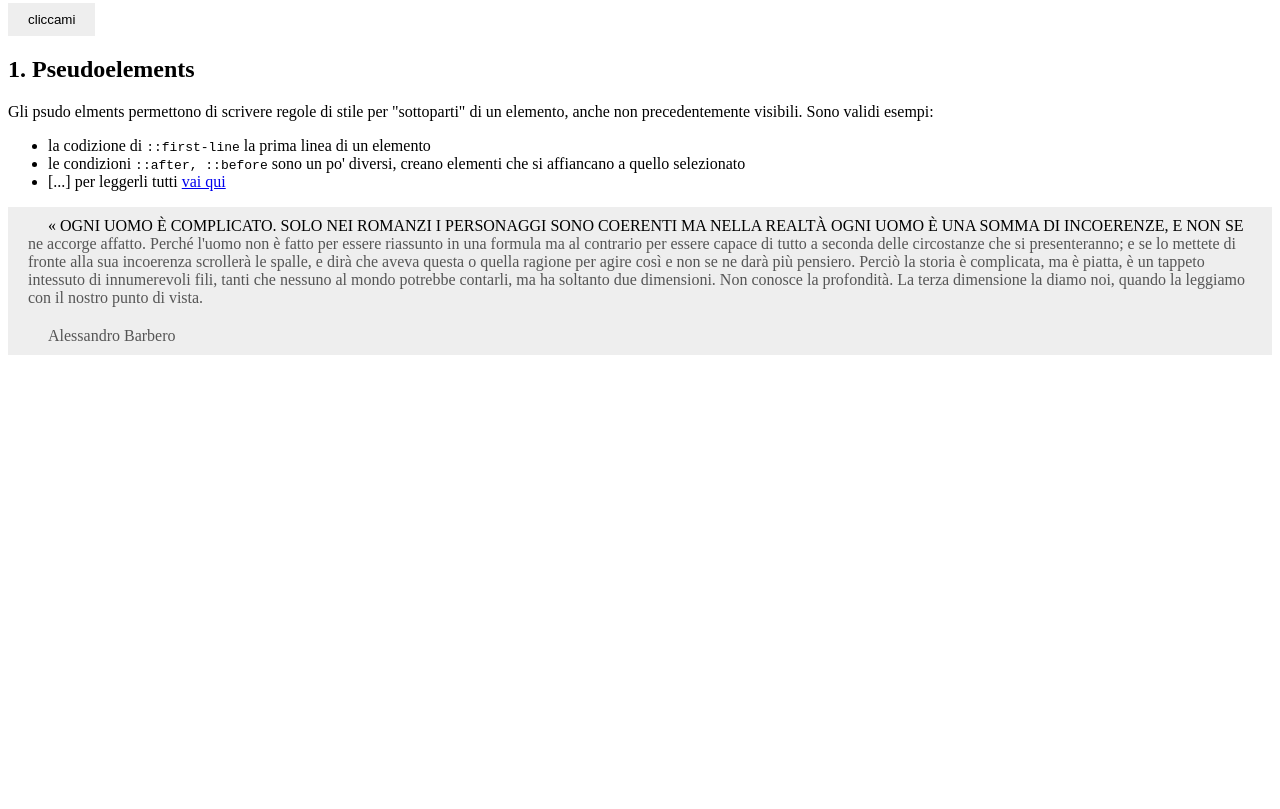
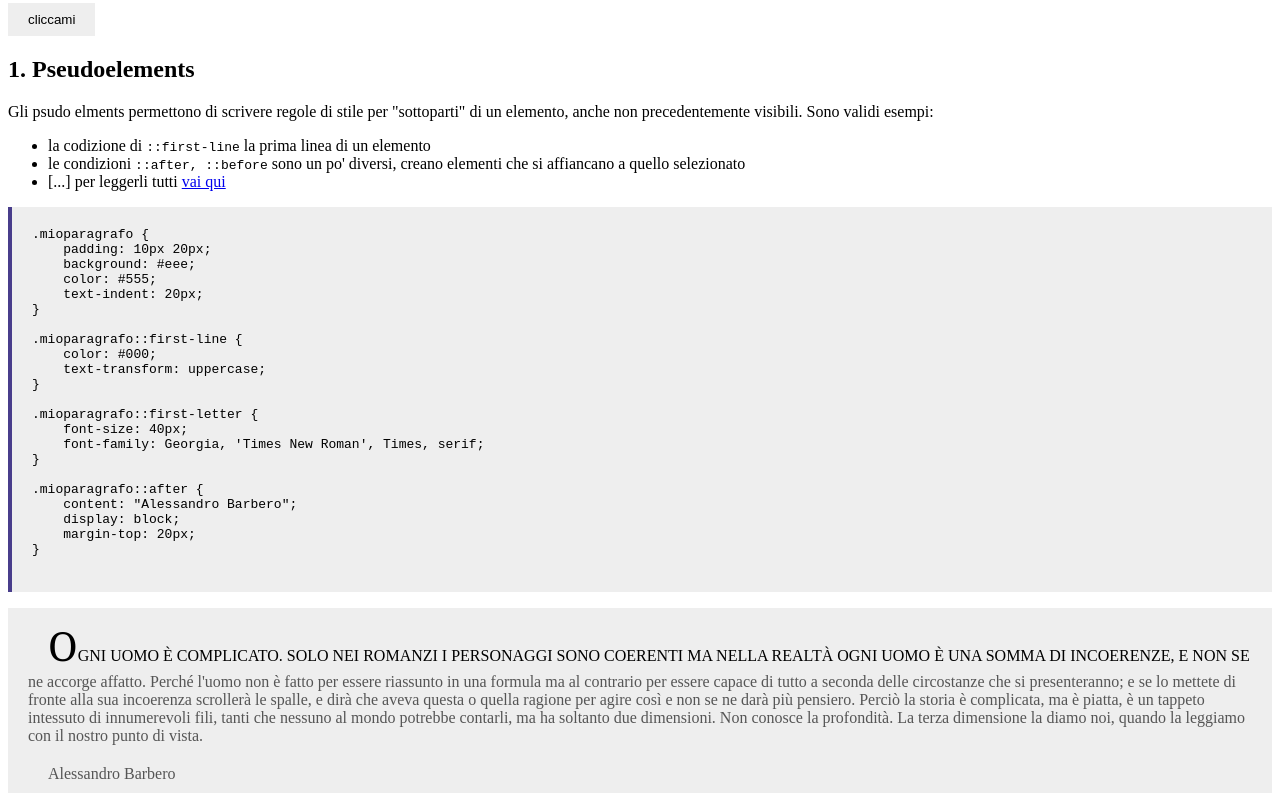
Before and after one commit to adellava/basic-html-css-workshop, a website: page 02_CSS/01_basic_concepts/05_pseudo_class_and_elements.html in a window 1280 px wide. Shown: the part 527-1336 px from the top of the page. Before the commit the page ends 898 px from the top, so only its background shows below. Drawn offline with Linux system fonts and the light colour scheme.

Commit message:
completa capitolo su pseudo class e pseudo elements

```diff
--- a/02_CSS/01_basic_concepts/05_pseudo_class_and_elements.html
+++ b/02_CSS/01_basic_concepts/05_pseudo_class_and_elements.html
@@ -112,11 +112,34 @@
                     margin-top: 20px;
                 }
 
-                .mioparagrafo::before {
-                    content: "«";
-                }
+            </style>
 
-            </style>
+            <pre class="codeexample">
+                <code>
+.mioparagrafo {
+    padding: 10px 20px;
+    background: #eee;
+    color: #555;
+    text-indent: 20px;
+}
+
+.mioparagrafo::first-line {
+    color: #000;
+    text-transform: uppercase;
+}
+
+.mioparagrafo::first-letter {
+    font-size: 40px;
+    font-family: Georgia, 'Times New Roman', Times, serif;
+}
+
+.mioparagrafo::after {
+    content: "Alessandro Barbero";
+    display: block;
+    margin-top: 20px;
+}
+                </code>
+            </pre>
             <p class="mioparagrafo">
                 Ogni uomo è complicato. Solo nei romanzi i personaggi sono coerenti ma nella realtà ogni uomo è una somma di incoerenze, e non se ne accorge affatto. Perché l'uomo non è fatto per essere riassunto in una formula ma al contrario per essere capace di tutto a seconda delle circostanze che si presenteranno; e se lo mettete di fronte alla sua incoerenza scrollerà le spalle, e dirà che aveva questa o quella ragione per agire così e non se ne darà più pensiero. Perciò la storia è complicata, ma è piatta, è un tappeto intessuto di innumerevoli fili, tanti che nessuno al mondo potrebbe contarli, ma ha soltanto due dimensioni. Non conosce la profondità.
                 La terza dimensione la diamo noi, quando la leggiamo con il nostro punto di vista.
```
